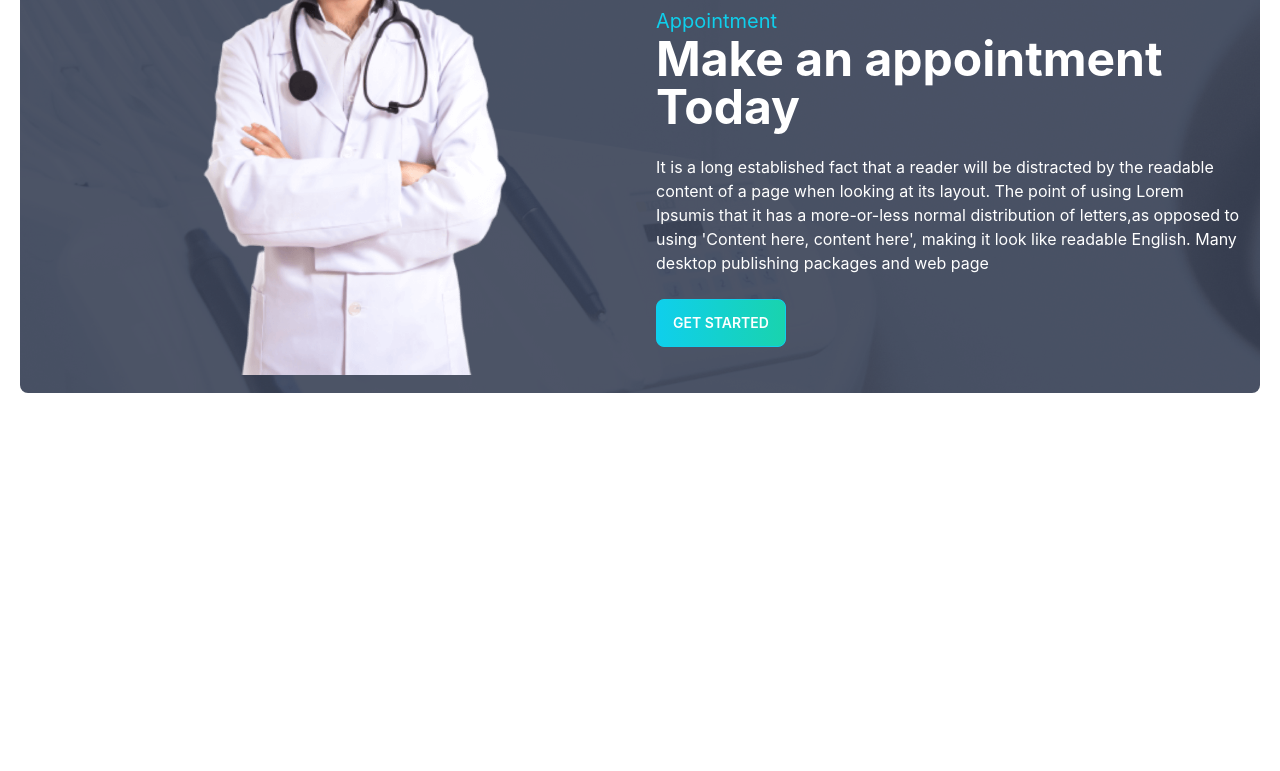
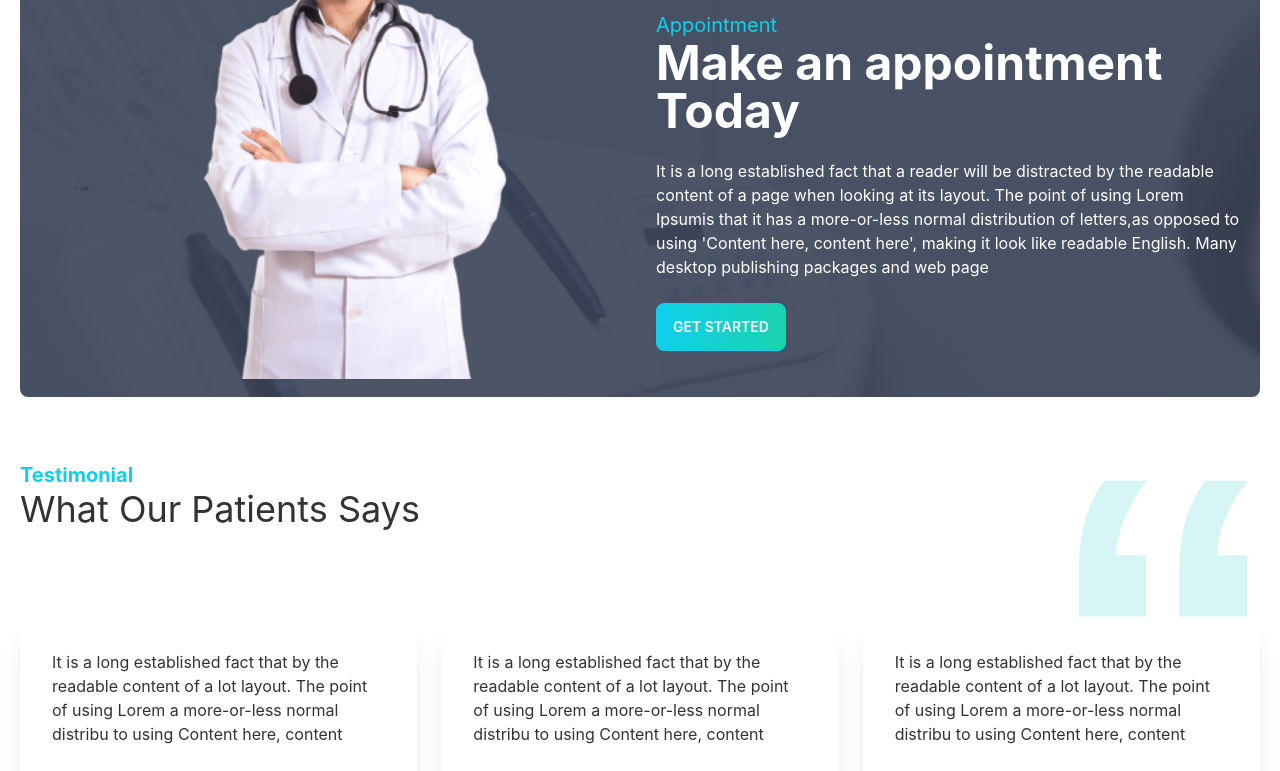
Before and after one commit to towhid7667/awsome-doc, a React (Create React App) app: page / in a window 1280 px wide. Shown: the part 2000-2771 px from the top of the page. Before the commit the page ends 2393 px from the top, so only its background shows below. Built offline with nearby package versions, Linux system fonts and the light colour scheme.

Commit message:
Home layout finished

```diff
--- a/src/Components/BannerHome/BannerHome.js
+++ b/src/Components/BannerHome/BannerHome.js
@@ -7,7 +7,7 @@ const BannerHome = () => {
 
 
     return (
-        <div className="myhero hero p-10 relative">
+        <div className="myhero hero p-10 relative my-1">
         <div className="hero-content flex-col lg:flex-row-reverse">
           <img alt='' src={bannerImg} className="rounded-lg w-full lg:w-1/2 md:w-3/4 shadow-2xl" />
           <div>
--- /dev/null
+++ b/src/Components/ContactUS/ContactUs.js
@@ -0,0 +1,22 @@
+import React from 'react';
+import ButtonPrimary from '../ButtonPrimary/ButtonPrimary';
+import bg from '../../assets/images/appointment.png'
+
+const ContactUs = () => {
+    return (
+        <div className='flex flex-col items-center p-10 rounded-lg my-10' style={{background : `url(${bg})`}}>
+            <div className='text-center'>
+                <h4 className='text-xl text-primary'>Contact Us</h4>
+                <h2 className='text-3xl text-white'>Stay connected with us</h2>
+            </div>
+            <div>
+                <input className='lg:px-40 md:px-40 px-12 py-3 my-3 rounded-lg text-center' type="email" name="" id="" placeholder='email'/><br />
+                <input className='lg:px-40 md:px-40 px-12 py-3 my-3 rounded-lg text-center' type="text" name="" id="" placeholder='subject'/><br />
+                <input className='lg:px-40 md:px-40 px-12 py-16 my-3 rounded-lg text-center' type="text" name="" id="" placeholder='your message'/>
+            </div>
+            <ButtonPrimary>Submit</ButtonPrimary>
+        </div>
+    );
+};
+
+export default ContactUs;
--- a/src/Components/Info Cards/InfoCards.js
+++ b/src/Components/Info Cards/InfoCards.js
@@ -20,7 +20,7 @@ const InfoCards = () => {
             name: 'Our Locations',
             description: 'Open 9.00 am to 5.00pm everyday',
             icon: marker,
-            bgClass: 'bg-accent'
+            bgClass: 'bg-gradient-to-r from-accent to-black'
         },
         {
             id: 3,
--- a/src/Components/Shared/Footer/Footer.js
+++ b/src/Components/Shared/Footer/Footer.js
@@ -1,10 +1,29 @@
 import React from 'react';
-
+import footerphoto from '../../../assets/images/footer.png'
 const Footer = () => {
     return (
+        <footer className="footer p-10 my-10 flex justify-around" style={{background : `url(${footerphoto})`, backgroundSize: 'cover'}}>
         <div>
-
+          <span className="footer-title">Services</span>
+          <a className="link link-hover">Branding</a>
+          <a className="link link-hover">Design</a>
+          <a className="link link-hover">Marketing</a>
+          <a className="link link-hover">Advertisement</a>
         </div>
+        <div>
+          <span className="footer-title">Company</span>
+          <a className="link link-hover">About us</a>
+          <a className="link link-hover">Contact</a>
+          <a className="link link-hover">Jobs</a>
+          <a className="link link-hover">Press kit</a>
+        </div>
+        <div>
+          <span className="footer-title">Legal</span>
+          <a className="link link-hover">Terms of use</a>
+          <a className="link link-hover">Privacy policy</a>
+          <a className="link link-hover">Cookie policy</a>
+        </div>
+      </footer>
     );
 };
 
--- /dev/null
+++ b/src/Components/Testimonials/Testimonial.js
@@ -0,0 +1,25 @@
+import React from 'react';
+
+const Testimonial = ({testimonial}) => {
+    const { name, img, review: userReview, location } = testimonial;
+    return (
+        <div className="card shadow-xl">
+            <div className="card-body">
+                <p>{userReview}</p>
+                <div className="flex items-center mt-6">
+                    <div className="avatar mr-6">
+                        <div className="w-16 rounded-full ring ring-primary ring-offset-base-100 ring-offset-2">
+                            <img src={img} alt="" />
+                        </div>
+                    </div>
+                    <div>
+                        <h5 className="text-lg">{name}</h5>
+                        <p>{location}</p>
+                    </div>
+                </div>
+            </div>
+        </div>
+    );
+};
+
+export default Testimonial;
--- /dev/null
+++ b/src/Components/Testimonials/Testimonials.js
@@ -0,0 +1,58 @@
+import React from 'react';
+import Testimonial from './Testimonial';
+import quote from '../../assets/icons/quote.svg';
+import people1 from '../../assets/images/people1.png';
+import people2 from '../../assets/images/people2.png';
+import people3 from '../../assets/images/people3.png';
+
+
+const Testimonials = () => {
+    const reviews = [
+        {
+            _id: 1,
+            name: 'Winson Herry',
+            img: people1,
+            review: 'It is a long established fact that by the readable content of a lot layout. The point of using Lorem a more-or-less normal distribu to using Content here, content',
+            location: 'California'
+        },
+        {
+            _id: 2,
+            name: 'Winson Herry',
+            img: people2,
+            review: 'It is a long established fact that by the readable content of a lot layout. The point of using Lorem a more-or-less normal distribu to using Content here, content',
+            location: 'California'
+        },
+        {
+            _id: 3,
+            name: 'Winson Herry',
+            img: people3,
+            review: 'It is a long established fact that by the readable content of a lot layout. The point of using Lorem a more-or-less normal distribu to using Content here, content',
+            location: 'California'
+        },
+    ]
+
+    return (
+        <section className='my-16'>
+        <div className='flex justify-between'>
+            <div>
+                <h4 className="text-xl text-primary font-bold">Testimonial</h4>
+                <h2 className="text-4xl">What Our Patients Says</h2>
+            </div>
+            <figure>
+                <img className='w-24 lg:w-48' src={quote} alt="" />
+            </figure>
+        </div>
+        <div className='grid gap-6 grid-cols-1 md:grid-cols-2 lg:grid-cols-3'>
+            {
+                reviews.map(testimonial =><Testimonial
+                    key={testimonial._id}
+                    testimonial={testimonial}
+                >
+                </Testimonial>)
+            }
+        </div>
+    </section>
+    );
+};
+
+export default Testimonials;
--- a/src/Pages/Home/Home.js
+++ b/src/Pages/Home/Home.js
@@ -1,9 +1,11 @@
 import React from 'react';
 import BannerHome from '../../Components/BannerHome/BannerHome';
+import ContactUs from '../../Components/ContactUS/ContactUs';
 import DoctorBanner from '../../Components/DoctorBanner/DoctorBanner';
 import Hero2 from '../../Components/Hero-02/Hero2';
 import InfoCards from '../../Components/Info Cards/InfoCards';
 import Services from '../../Components/Services/Services';
+import Testimonials from '../../Components/Testimonials/Testimonials';
 
 
 const Home = () => {
@@ -14,6 +16,8 @@ const Home = () => {
            <Services></Services>
            <Hero2></Hero2>
            <DoctorBanner></DoctorBanner>
+           <Testimonials></Testimonials>
+           <ContactUs></ContactUs>
 
         </div>
     );
```
